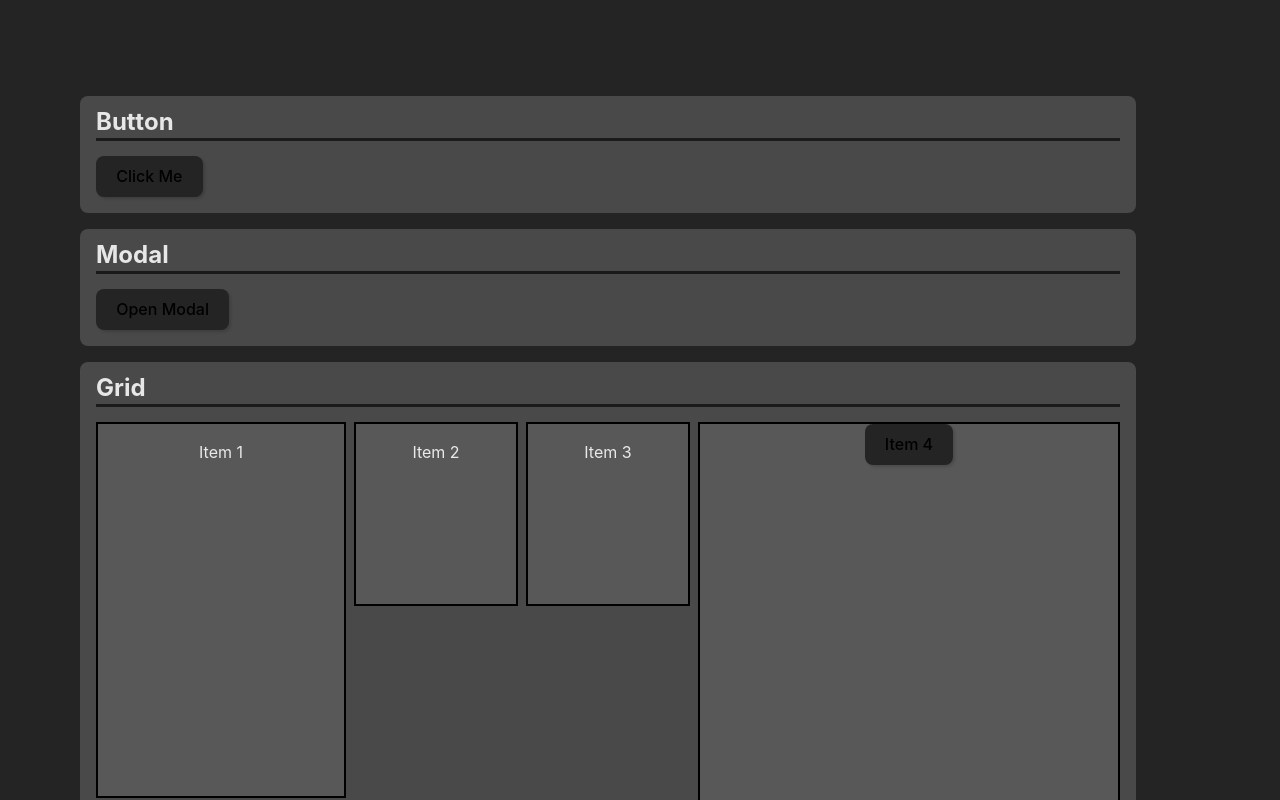
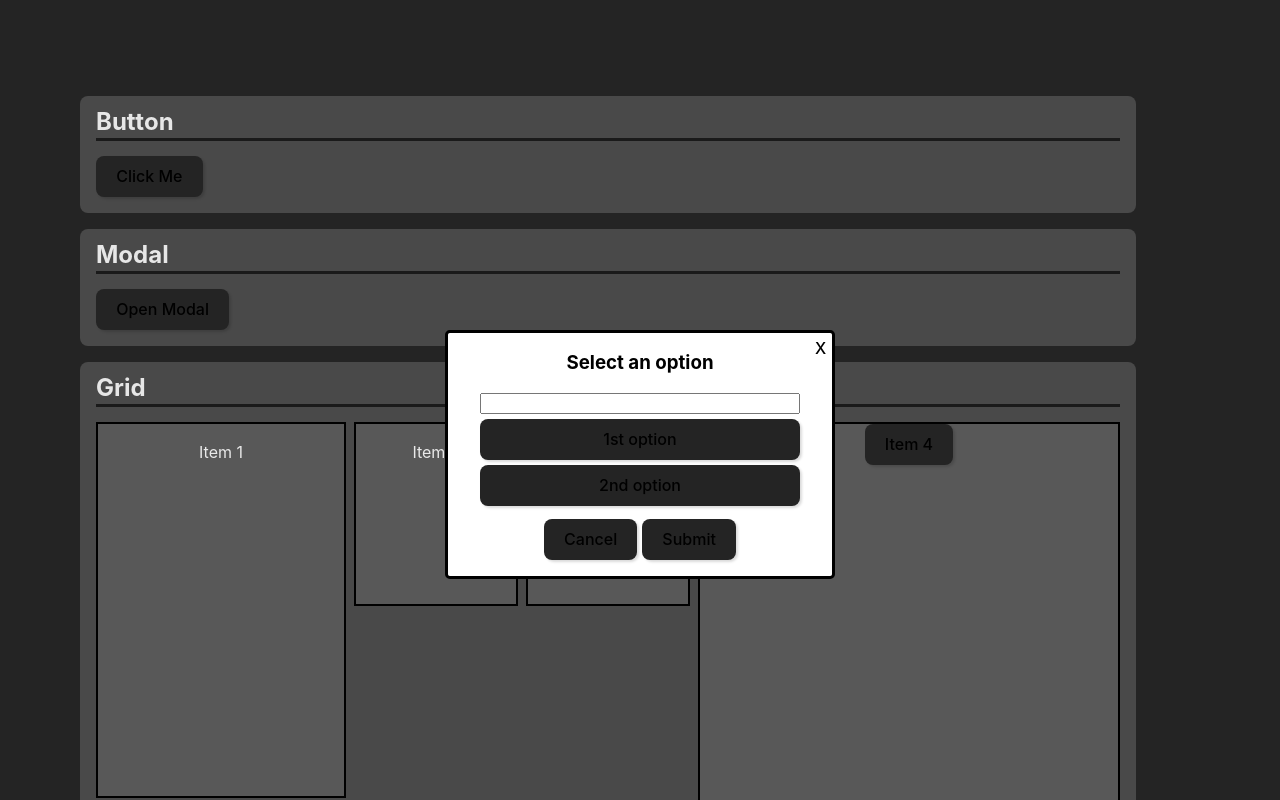
Before and after one commit to bsmrdel101/React-Components, a React (Vite) app: page / in a window 1280 px wide. Both pictures are taken after a click on the button "Open Modal". Shown: the top 800 px of the page. Built offline with nearby package versions, Linux system fonts and the light colour scheme.

Commit message:
feat: Create modal component

```diff
--- a/src/App.tsx
+++ b/src/App.tsx
@@ -1,13 +1,13 @@
-import { useRef } from "react";
 import Button from "./components/Button/Button";
-import Modal from "./components/Modal/Modal";
 import Grid from "./components/Grid/Grid";
 import GridItem from "./components/Grid/GridItem";
 import Dropdown from "./components/Dropdown/Dropdown";
+import TestModal from "./components/Modal/TestModal";
+import { useState } from "react";
 
 
 export default function App() {
-  const optionsModalRef = useRef(null);
+  const [TestModalOpen, setTestModalOpen] = useState(false);
 
   return (
     <>
@@ -18,18 +18,8 @@ export default function App() {
 
       <section>
         <h2>Modal</h2>
-        <Button>Open Modal</Button>
-        <Modal
-          title="Select an option"
-          hideOnOverlayClick={true}
-          ref={optionsModalRef}
-        >
-          <input required />
-          <Button type="button">1st option</Button>
-          <Button type="button">2nd option</Button>
-          <Button>Cancel</Button>
-          <Button type="submit">Submit</Button>
-        </Modal>
+        <Button onClick={() => setTestModalOpen(true)}>Open Modal</Button>
+        <TestModal open={TestModalOpen} setOpen={setTestModalOpen} />
       </section>
 
       <section>
--- a/src/components/Modal/Modal.tsx
+++ b/src/components/Modal/Modal.tsx
@@ -1,40 +1,73 @@
-import React, { FormEvent, forwardRef, useEffect } from "react"
-
+import { generateClasses, parseClasses } from "../../scripts/tools/utils";
+import React, { useEffect, useRef } from "react";
+import Button from "../Button/Button";
 
 interface Props {
   children: React.ReactNode
   className?: string
+  variant?: ('default')[]
   title?: string
+  closeOnOutsideClick?: boolean
+  exitWithEsc?: boolean
+  showCloseBtn?: boolean
+  width?: string
+  height?: string
+  maxHeight?: string
   open?: boolean
-  hideOnOverlayClick?: boolean
-  onSubmit?: (e: FormEvent) => void
+  setOpen?: (open: boolean) => void
+  onClose?: () => void
 }
 
-const Modal = forwardRef<HTMLDialogElement, Props>(({ children, className, title, open, hideOnOverlayClick, onSubmit }, ref) => {
+
+export default function Modal({ children, className, variant, title, closeOnOutsideClick, exitWithEsc = true, showCloseBtn = true, width, height, maxHeight, open, setOpen, onClose, ...props }: Props) {
+  const ref = useRef<HTMLDialogElement>(null);
+  const classes = generateClasses(className, variant, 'modal');
+
   useEffect(() => {
-    const handleBackdropClick = (event: MouseEvent) => {
-      if (event.target === (ref as any).current && hideOnOverlayClick) {
-          (ref as any).current.close();
+    bindEventListeners();
+    ref.current.focus();
+  }, []);
+
+  const bindEventListeners = () => {
+    const handleOutsideClick = (e: MouseEvent) => {
+      if (e.target === (ref as any).current && closeOnOutsideClick) {
+        closeModal();
       }
     };
 
-    (ref as any).current.addEventListener('click', handleBackdropClick);
-    return () => {
-      (ref as any).current.removeEventListener('click', handleBackdropClick);
-    };
-  }, []);
+    if (closeOnOutsideClick) {
+      window.addEventListener('click', handleOutsideClick);
+      return () => {
+        window.removeEventListener('click', handleOutsideClick);
+      };
+    }
+  };
+
+  const closeModal = () => {
+    if (setOpen) {
+      setOpen(false);
+    } else {
+      onClose();
+    }
+  };
 
 
   return (
-    <dialog open={open} ref={ref}>
-      <form method="dialog" className={`modal ${className || ''}`} onSubmit={(e: FormEvent) => onSubmit && onSubmit(e)}>
+    <div className="modal-container">
+      <dialog
+        ref={ref}
+        open={open}
+        style={{ width, height, maxHeight }}
+        onKeyDown={(e) => (exitWithEsc && e.key === 'Escape') && closeModal()}
+        {...parseClasses(classes)}
+        {...props}
+      >
         <h3 className="modal__title">{ title }</h3>
-        <div className="modal__content">
+        { showCloseBtn && <Button variant={["X"]} onClick={closeModal}>X</Button> }
+        <div className="modal__content" style={{ maxHeight: maxHeight }}>
           { children }
         </div>
-      </form>
-    </dialog>
-  )
-});
-
-export default Modal;
+      </dialog>
+    </div>
+  );
+}
--- a/src/components/Modal/TestModal.tsx
+++ b/src/components/Modal/TestModal.tsx
@@ -0,0 +1,50 @@
+import { useState } from "react";
+import Button from "../Button/Button";
+import Modal from "./Modal";
+
+interface Props {
+  open: boolean
+  setOpen: (value: boolean) => void
+}
+
+
+export default function TestModal({ open, setOpen }: Props) {
+  const [input, setInput] = useState('');
+
+  const handleSubmit = (e: React.FormEvent) => {
+    e.preventDefault();
+    setInput('');
+    setOpen(false);
+  };
+
+  const handleClose = () => {
+    setOpen(false);
+    setInput('');
+  };
+
+
+  return (
+    <Modal
+      title="Select an option"
+      open={open}
+      onClose={handleClose}
+      width="20rem"
+      closeOnOutsideClick
+    >
+      <form style={{ display: 'flex', flexDirection: 'column', gap: '0.3rem' }} onSubmit={handleSubmit}>
+        <input
+          value={input}
+          onChange={(e) => setInput(e.target.value)}
+          required
+        />
+        <Button type="button">1st option</Button>
+        <Button type="button">2nd option</Button>
+
+        <div className="modal__footer">
+          <Button type="button" onClick={handleClose}>Cancel</Button>
+          <Button type="submit">Submit</Button>
+        </div>
+      </form>
+    </Modal>
+  )
+}
--- a/src/components/Modal/modal.scss
+++ b/src/components/Modal/modal.scss
@@ -1,12 +1,30 @@
-dialog {
-  padding: 0;
+.modal-container {
+  dialog::backdrop {
+    background-color: rgba(0, 0, 0, 0.466);
+    width: 100vw;
+    height: 100vh;
+  }
 }
 
 .modal {
   padding: 1rem 2rem;
   text-align: center;
+  border-radius: 0.3rem;
 
   &__title {
     margin: 0 0 1rem;
   }
+
+  &__content {
+    display: flex;
+    flex-direction: column;
+    gap: 0.3rem;
+  }
+
+  &__footer {
+    margin-top: 0.5rem;
+    display: flex;
+    justify-content: center;
+    gap: 0.3rem;
+  }
 }
--- a/tsconfig.json
+++ b/tsconfig.json
@@ -5,6 +5,7 @@
     "lib": ["ES2020", "DOM", "DOM.Iterable"],
     "module": "ESNext",
     "skipLibCheck": true,
+    "strictNullChecks": false,
 
     /* Bundler mode */
     "moduleResolution": "bundler",
```
